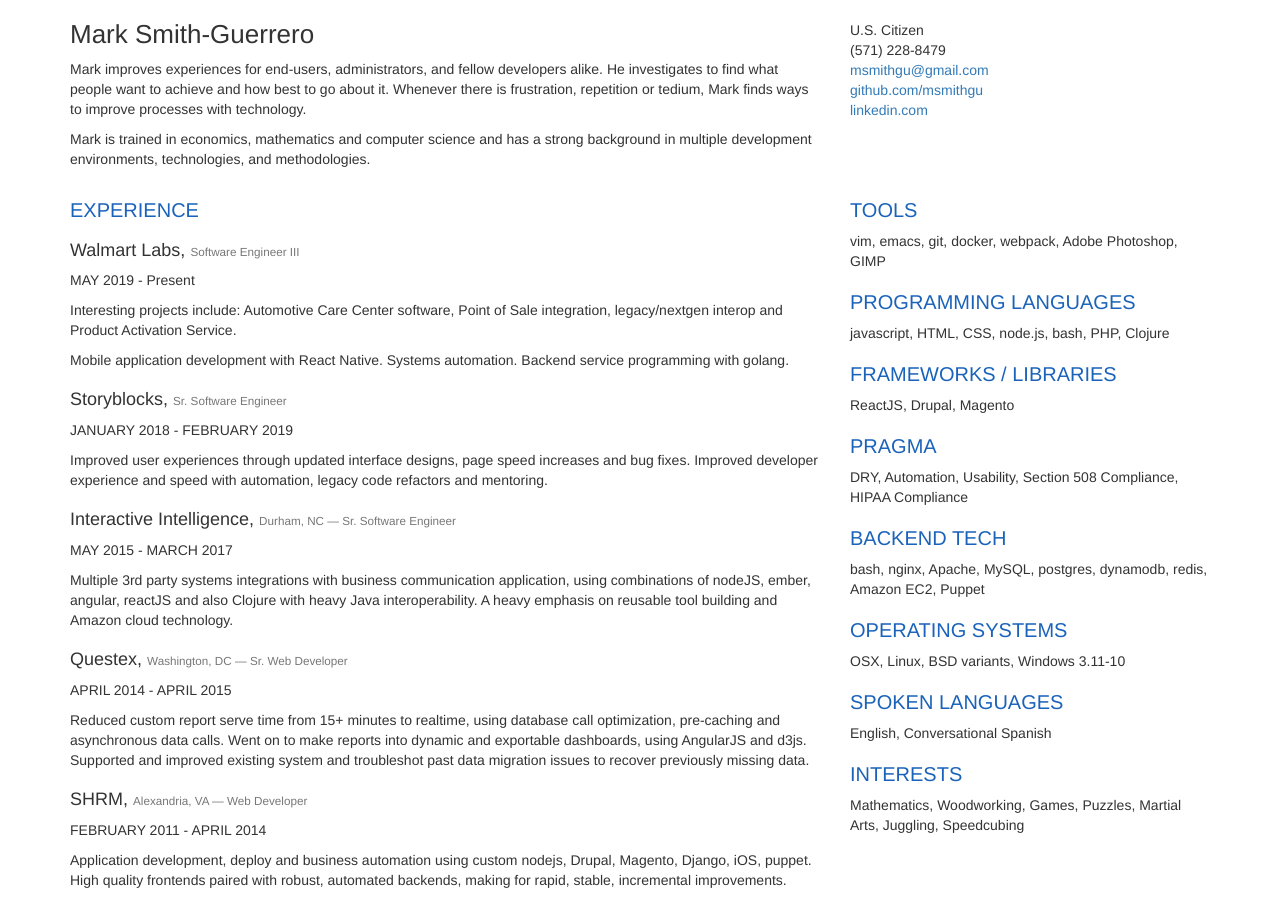
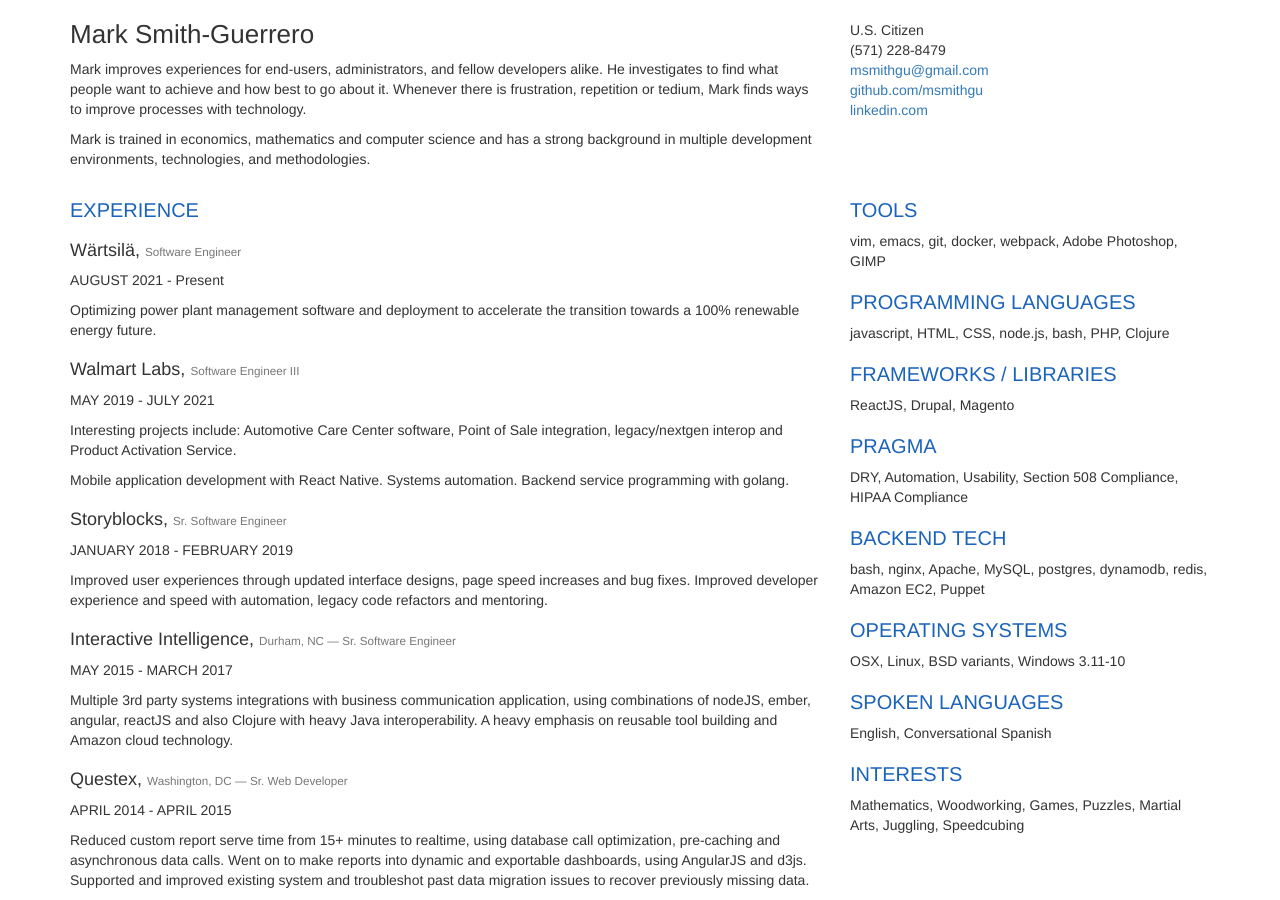
Before and after one commit to msmithgu/msmithgu.github.io, a Jekyll site: the page index.html, which Jekyll copies as it is, in a window 1280 px wide and 900 px high. Built offline with Jekyll 4.4.1, drawn with Linux system fonts in a browser that asks for light colours.

Commit message:
update resume

```diff
--- a/index.html
+++ b/index.html
@@ -53,8 +53,11 @@
       <div class="row">
         <div class="col-xs-8">
           <h2>experience</h2>
+          <h3>Wärtsilä, <small>Software Engineer</small></h3>
+          <p class="dates">AUGUST 2021 - Present</p>
+          <p>Optimizing power plant management software and deployment to accelerate the transition towards a 100% renewable energy future.</p>
           <h3>Walmart Labs, <small>Software Engineer III</small></h3>
-          <p class="dates">MAY 2019 - Present</p>
+          <p class="dates">MAY 2019 - JULY 2021</p>
           <p>Interesting projects include: Automotive Care Center software, Point of Sale integration, legacy/nextgen interop and Product Activation Service.</p>
           <p>Mobile application development with React Native. Systems automation. Backend service programming with golang.</p>
           <h3>Storyblocks, <small>Sr. Software Engineer</small></h3>
```
